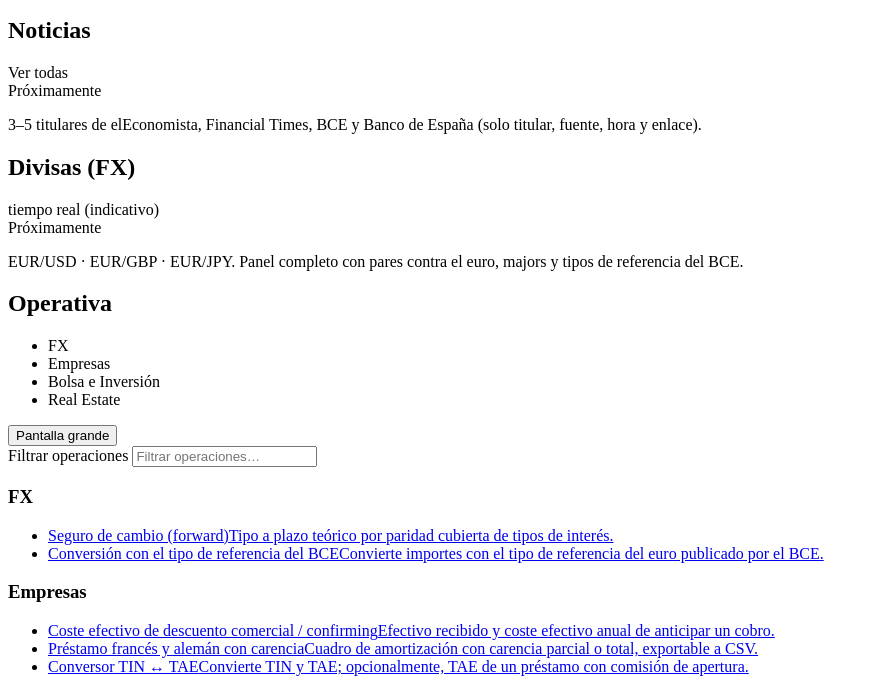
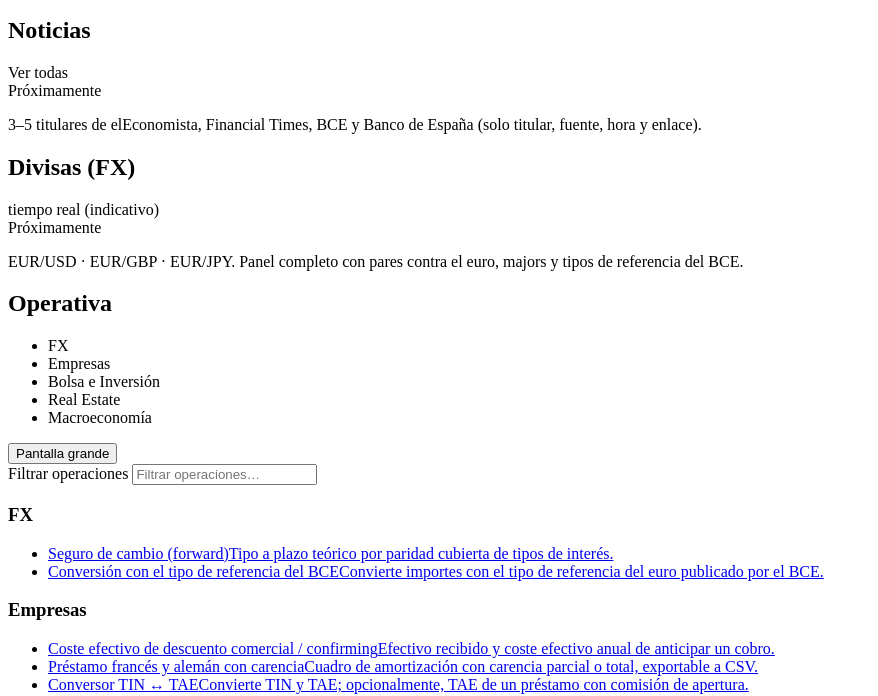
Before and after one commit to aritzfdzau-pixel/Plataforma-Finanzas, a website with bundled scripts: page web/index.html in a window 1280 px wide. Shown: the part 105-801 px from the top of the page, without its empty margins (0-878 px from the left). Built offline with nearby package versions, Linux system fonts and the light colour scheme.

Commit message:
Leyenda de Operativa: añadir Macroeconomía
Co-Authored-By: Claude Opus 5.5 <noreply@anthropic.com>
Claude-Session: https://claude.ai/code/session_01BQ55KNB5oUNNxQnHtxQHr6

```diff
--- a/web/index.html
+++ b/web/index.html
@@ -60,6 +60,7 @@
             <li class="chip cat cat--empresas">Empresas</li>
             <li class="chip cat cat--bolsa-inversion">Bolsa e Inversión</li>
             <li class="chip cat cat--real-estate">Real Estate</li>
+            <li class="chip cat cat--macroeconomia">Macroeconomía</li>
           </ul>
           <button type="button" class="button" id="expandir-operativa" aria-pressed="false">Pantalla grande</button>
         </div>
```
